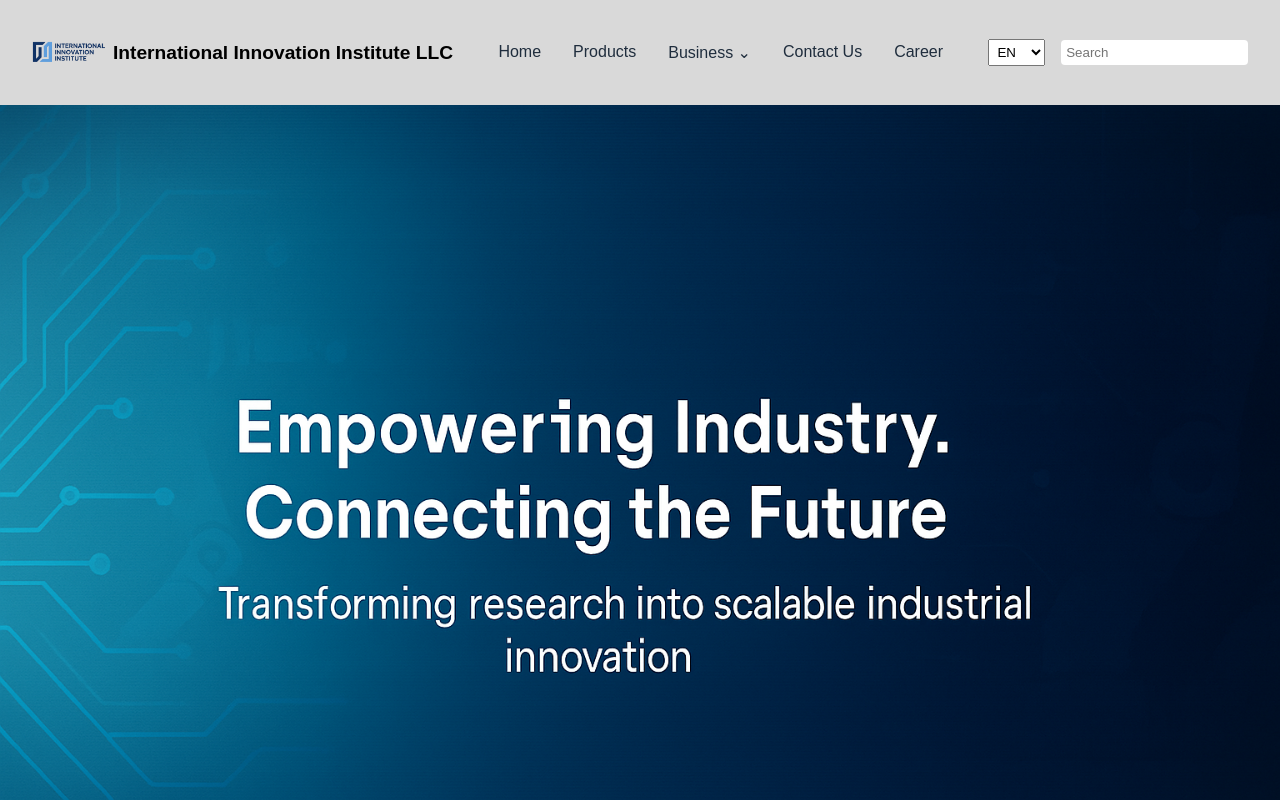
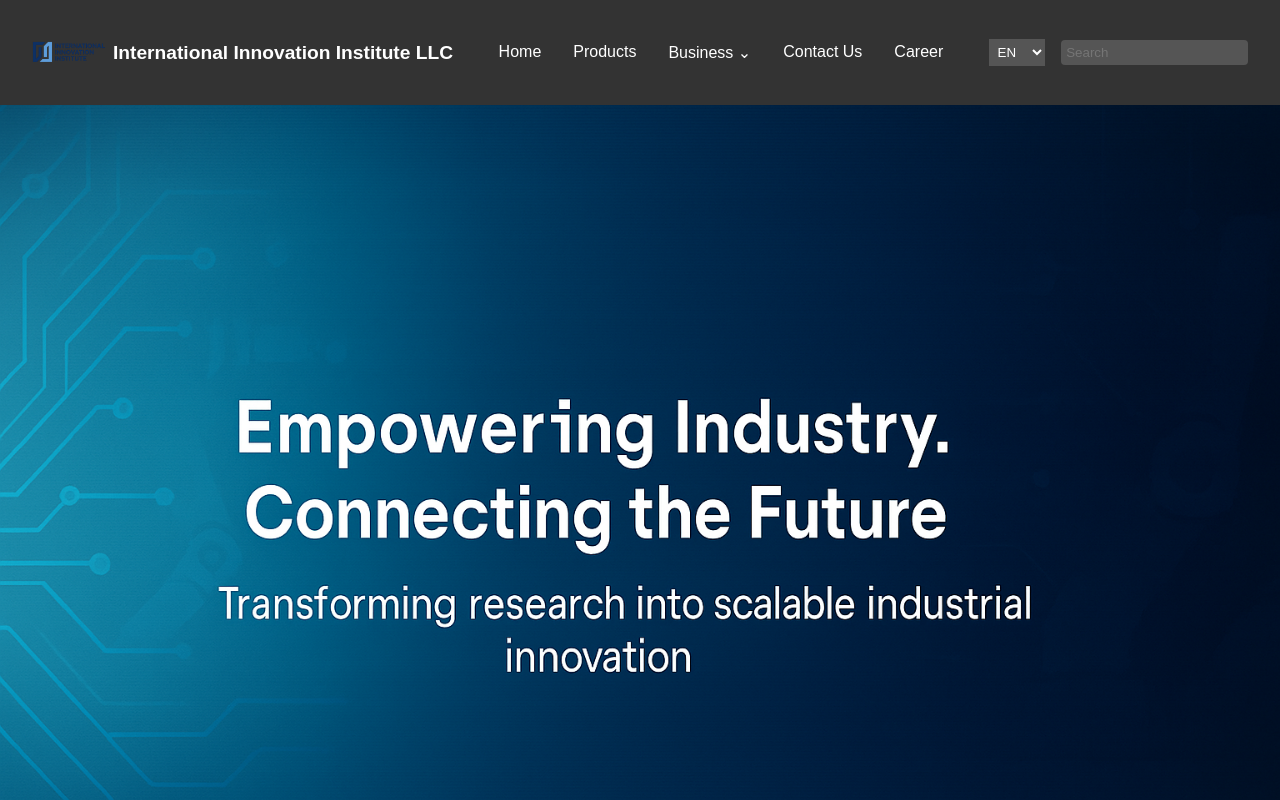
Before and after one commit to YanyuQin0826/industrial-website-react, a React (Vite) app: page / in a window 1280 px wide. Shown: the top 800 px of the page. Built offline with nearby package versions, Linux system fonts and the light colour scheme.

Commit message:
Initial commit: push update home banner

```diff
--- a/src/components/Header.jsx
+++ b/src/components/Header.jsx
@@ -24,7 +24,7 @@ const content = {
       { name: '工业技术', path: '/business/advanced-tech' },
       { name: '创新促进', path: '/business/innovation' },
       { name: '技术咨询', path: '/business/consulting' },
-      { name: '行业应用', path: '/business/applications' }
+      { name: '行业', path: '/business/applications' }
     ],
     products: '产品中心',
     contact: '联系我们',
@@ -70,7 +70,6 @@ const Header = () => {
     setShowDropdown(false);
   };
 
-  // 点击外部区域关闭下拉菜单
   useEffect(() => {
     const handleClickOutside = (event) => {
       if (dropdownRef.current && !dropdownRef.current.contains(event.target)) {
@@ -83,7 +82,6 @@ const Header = () => {
     };
   }, []);
 
-  // 处理搜索功能
   const handleSearch = () => {
     const keyword = searchTerm.trim().toLowerCase();
     const match = Object.entries(searchMap[lang]).find(([key]) =>
@@ -99,11 +97,13 @@ const Header = () => {
   };
 
   return (
-    <header style={{ backgroundColor: '#d9d9d9', padding: '1rem 2rem', display: 'flex', justifyContent: 'space-between', alignItems: 'center' }}>
+    <header style={headerStyle}>
       {/* Logo + Company Name */}
       <div style={{ display: 'flex', alignItems: 'center', gap: '0.5rem' }}>
         <img src="/logo.png" alt="Company Logo" style={{ width: '73px', height: '73px' }} />
-        <span style={{ fontWeight: 'bold', fontSize: '1.2rem' }}>International Innovation Institute LLC</span>
+        <span style={{ fontWeight: 'bold', fontSize: '1.2rem', color: '#fff' }}>
+          International Innovation Institute LLC
+        </span>
       </div>
 
       {/* Navigation Menu */}
@@ -122,6 +122,8 @@ const Header = () => {
                     key={index}
                     onClick={() => handleMenuClick(item.path)}
                     style={simpleDropdownItemStyle}
+                    onMouseEnter={(e) => e.currentTarget.style.backgroundColor = '#555'}
+                    onMouseLeave={(e) => e.currentTarget.style.backgroundColor = 'transparent'}
                   >
                     {item.name}
                   </div>
@@ -139,7 +141,7 @@ const Header = () => {
         <select
           value={lang}
           onChange={(e) => setLang(e.target.value)}
-          style={{ padding: '0.25rem' }}
+          style={{ padding: '0.3rem', background: '#555', color: '#fff', border: 'none' }}
         >
           <option value="en">EN</option>
           <option value="cn">中文</option>
@@ -150,41 +152,50 @@ const Header = () => {
           onChange={(e) => setSearchTerm(e.target.value)}
           onKeyDown={(e) => e.key === 'Enter' && handleSearch()}
           placeholder={lang === 'en' ? 'Search' : '搜索'}
-          style={{ padding: '0.3rem', borderRadius: '4px', border: 'none' }}
+          style={{ padding: '0.3rem', borderRadius: '4px', backgroundColor: '#555', color: '#fff', border: 'none' }}
         />
       </div>
     </header>
   );
 };
 
+const headerStyle = {
+  backgroundColor: '#333333',
+  padding: '1rem 2rem',
+  display: 'flex',
+  justifyContent: 'space-between',
+  alignItems: 'center',
+  color: '#fff',
+  position: 'sticky',
+  top: 0,
+  zIndex: 1000,
+};
+
 const linkStyle = {
-  color: '#1f2d3d',
+  color: '#ffffff',
   textDecoration: 'none',
+  fontSize: '1rem',
 };
 
 const simpleDropdownStyle = {
   position: 'absolute',
   top: '100%',
   left: 0,
-  backgroundColor: '#ffffff',
-  border: '1px solid #ccc',
-  width: '150px',
+  backgroundColor: '#444444',
+  border: '1px solid #666',
+  width: '160px',
   display: 'flex',
   flexDirection: 'column',
-  fontSize: '0.85rem',
+  fontSize: '0.9rem',
   zIndex: 999,
 };
 
 const simpleDropdownItemStyle = {
-  padding: '6px 10px',
-  borderBottom: '1px solid #e0e0e0',
+  padding: '8px 12px',
+  borderBottom: '1px solid #555',
   cursor: 'pointer',
-  color: '#1f2d3d',
+  color: '#ffffff',
   transition: 'background-color 0.2s',
 };
 
-const simpleDropdownItemHoverStyle = {
-  backgroundColor: '#f5f5f5',
-};
-
 export default Header;
```
Lines whose indentation alone changed are shown as unchanged.
